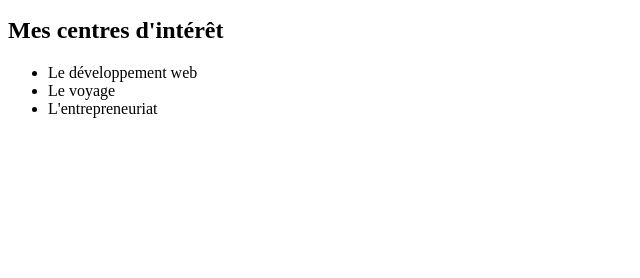
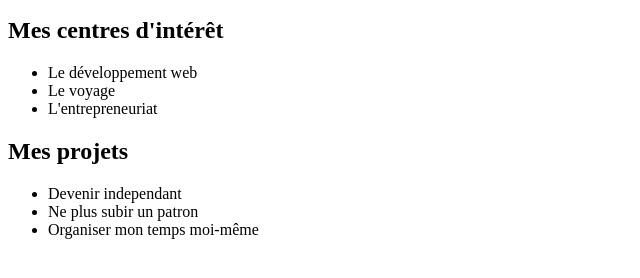
Before and after one commit to daemonshift/parcours-dev, a plain HTML site: page phase-1-html-css/01-page-profil/index.html in a window 1280 px wide. Shown: the part 102-380 px from the top of the page, without its empty margins (0-640 px from the left). Drawn offline with Linux system fonts and the light colour scheme.

Commit message:
feat: ajout section projets

```diff
--- a/phase-1-html-css/01-page-profil/index.html
+++ b/phase-1-html-css/01-page-profil/index.html
@@ -15,5 +15,11 @@
       <li>Le voyage</li>
       <li>L'entrepreneuriat</li>
     </ul>
+    <h2>Mes projets</h2>
+    <ul>
+        <li>Devenir independant</li>
+        <li>Ne plus subir un patron</li>
+        <li>Organiser mon temps moi-même</li>
+    </ul>
   </body>
 </html>
```
